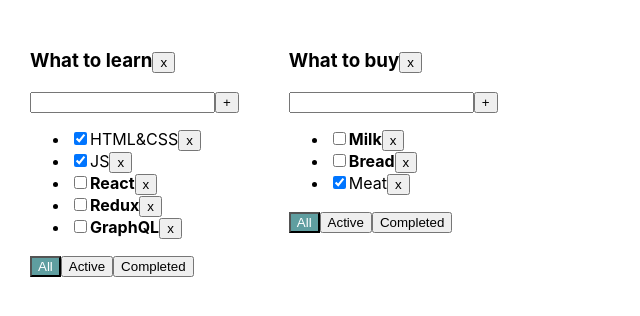
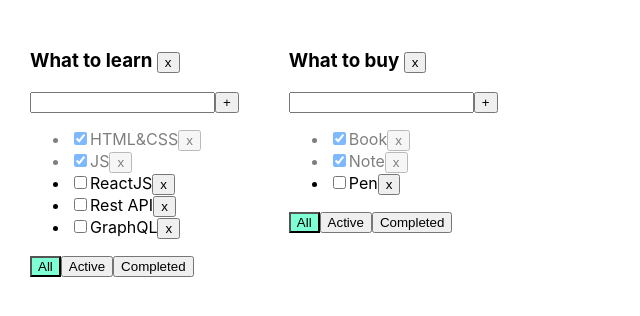
Before and after one commit to SnezhanaKorsak/Todolist-LessonVersion, a React (Create React App) app: page / in a window 1280 px wide. Shown: the top 316 px of the page, without its empty margins (0-640 px from the left). Built offline with nearby package versions, Linux system fonts and the light colour scheme.

Commit message:
Created array of todolist and tasks. upgraded App and Todolists components. And added function for remove todolists

```diff
--- a/src/App.css
+++ b/src/App.css
@@ -7,15 +7,18 @@
   margin-right: 50px;
 }
 
-.active-filter {
-  background-color: cadetblue;
-  color: white;
-}
 .error {
-  border: 2px solid red;
-  outline: none;
+  border: red 1px solid;
 }
 
-.notCompleted {
-  font-weight: 700;
+.error-message {
+  color: red;
 }
+
+.active-filter {
+  background-color: aquamarine;
+}
+
+.is-done {
+  opacity: 0.5;
+}
--- a/src/App.tsx
+++ b/src/App.tsx
@@ -1,114 +1,114 @@
 import React, {useState} from 'react';
 import './App.css';
+import {Todolist} from './Todolist';
+import {v1} from 'uuid';
 
-import {v1} from "uuid";
-import {TodoList} from "./TodoList";
-
-export type TaskType = {
-    id: string
-    title: string
-    isDone: boolean
-}
-
-export type FilterValuesType = "all" | "active" | "completed"
-
-type TodolistType = {
+export type FilterValuesType = "all" | "active" | "completed";
+type TodolistPropsType = {
     id: string
     title: string
     filter: FilterValuesType
 }
-type TaskStateType = {
-    [key: string]: Array<TaskType>
-}
 
 function App() {
 
-    const todolistId1 = v1()
-    const todolistId2 = v1()
+    const todolistId1 = v1();
+    const todolistId2 = v1();
 
-    let [todolists, setTodolist] = useState<Array<TodolistType>>([
-        {id: todolistId1, title: "What to learn", filter: "all"},
-        {id: todolistId2, title: "What to buy", filter: "all"}
-    ])
+    const [todolists, setTodolists] = useState<Array<TodolistPropsType>>([
+            {
+                id: todolistId1,
+                title: "What to learn",
+                filter: "all"
+            },
+            {
+                id: todolistId2,
+                title: "What to buy",
+                filter: "all"
+            },
+        ]
+    )
 
-    const [tasks, setTasks] = useState<TaskStateType>({
+    let [tasks, setTasks] = useState({
         [todolistId1]: [
             {id: v1(), title: "HTML&CSS", isDone: true},
             {id: v1(), title: "JS", isDone: true},
-            {id: v1(), title: "React", isDone: false},
-            {id: v1(), title: "Redux", isDone: false},
-            {id: v1(), title: "GraphQL", isDone: false}
+            {id: v1(), title: "ReactJS", isDone: false},
+            {id: v1(), title: "Rest API", isDone: false},
+            {id: v1(), title: "GraphQL", isDone: false},
         ],
         [todolistId2]: [
-            {id: v1(), title: "Milk", isDone: false},
-            {id: v1(), title: "Bread", isDone: false},
-            {id: v1(), title: "Meat", isDone: true}
+            {id: v1(), title: "Book", isDone: true},
+            {id: v1(), title: "Note", isDone: true},
+            {id: v1(), title: "Pen", isDone: false},
+
         ]
-    })
+    });
 
-    //BLL:
+    function removeTask(id: string, todolistId: string) {
+        let task = tasks[todolistId]
+        tasks[todolistId] = task.filter(t => t.id != id);
+        setTasks({...tasks});
+    }
+
+    function addTask(title: string, todolistId: string) {
+        let taskTodolist = tasks[todolistId]
+        let task = {id: v1(), title: title, isDone: false};
+        tasks[todolistId] = [task, ...taskTodolist];
+        setTasks({...tasks});
+    }
+
+    function changeStatus(taskId: string, isDone: boolean, todolistId: string) {
+        let taskTodolist = tasks[todolistId]
+        let task = taskTodolist.find(t => t.id === taskId);
+        if (task) {
+            task.isDone = isDone;
+        }
+
+        setTasks({...tasks});
+    }
 
 
-    const removeTask = (taskID: string, todolistId: string) => {
-        tasks[todolistId] = tasks[todolistId].filter(t => t.id !== taskID)
-        setTasks({...tasks})
-    }
-    const addTask = (title: string, todolistId: string) => {
-        const newTask: TaskType = {
-            id: v1(),
-            title: title,
-            isDone: false
-        }
-        tasks[todolistId] = [newTask, ...tasks[todolistId]]
-        setTasks({...tasks})
-    }
-    const changeTaskStatus = (taskID: string, isDone: boolean, todolistId: string) => {
-        // const  updatedTasks: Array<TaskType> = tasks
-        //      .map(t => t.id === taskID ? {...t, isDone: isDone} : t)
-        // setTasks(updatedTasks)
-        tasks[todolistId] = tasks[todolistId].map(t => t.id === taskID ? {...t, isDone} : t)
-        setTasks({...tasks})
+    function changeFilter(value: FilterValuesType, todolistId: string) {
+        let todolist = todolists.find(tl => tl.id === todolistId)
+        if (todolist) {
+            todolist.filter = value
+            setTodolists([...todolists])
         }
 
-    const removeTodolist = (todolistId: string) => {
-        setTodolist (todolists.filter(tl => tl.id !== todolistId) )
+    }
+    function removeTodolist (todolistId: string) {
+        setTodolists( todolists.filter (tl => tl.id != todolistId) )
         delete tasks[todolistId]
-    }
+        setTasks({...tasks})
 
-    //UI:
-    const changeTodoListFilter = (value: FilterValuesType, todolistId: string) => {
-        let todolist = todolists.find(tl => tl.id === todolistId);
-        if (todolist) {
-            todolist.filter = value;
-            setTodolist([...todolists])
-        }
     }
 
     return (
         <div className="App">
             {todolists.map(tl => {
+                let tasksForTodolist = tasks[tl.id];
 
-                let tasksForRender = tasks[tl.id]
                 if (tl.filter === "active") {
-                    tasksForRender = tasksForRender.filter(t => t.isDone === false)
+                    tasksForTodolist = tasksForTodolist.filter(t => t.isDone === false);
                 }
                 if (tl.filter === "completed") {
-                    tasksForRender = tasksForRender.filter(t => t.isDone === true)
+                    tasksForTodolist = tasksForTodolist.filter(t => t.isDone === true);
                 }
-
-                return <TodoList key={tl.id}
+                return <Todolist
+                    key={tl.id}
                     id={tl.id}
                     title={tl.title}
-                                 tasks={tasksForRender}
+                    tasks={tasksForTodolist}
+                    removeTask={removeTask}
+                    changeFilter={changeFilter}
+                    addTask={addTask}
+                    changeTaskStatus={changeStatus}
                     filter={tl.filter}
-                                 removeTask={removeTask}
-                                 addTask={addTask}
-                                 changeTaskStatus={changeTaskStatus}
-                                 changeTodoListFilter={changeTodoListFilter}
                     removeTodolist={removeTodolist}
                 />
-            })
-            }
+            })}
+
         </div>
     );
 }
--- a/src/TodoList.tsx
+++ b/src/TodoList.tsx
@@ -1,100 +1,90 @@
-import React, {useState, KeyboardEvent, ChangeEvent} from 'react';
-import {FilterValuesType, TaskType} from "./App";
+import React, {ChangeEvent, KeyboardEvent, useState} from 'react';
+import {FilterValuesType} from './App';
 
-type TodoListPropsType = {
+type TaskType = {
+    id: string
+    title: string
+    isDone: boolean
+}
+
+type PropsType = {
     id: string
     title: string
     tasks: Array<TaskType>
+    removeTask: (taskId: string, todolistId: string) => void
+    changeFilter: (value: FilterValuesType, todolistId: string) => void
+    addTask: (title: string, todolistId: string) => void
+    changeTaskStatus: (taskId: string, isDone: boolean, todolistId: string) => void
     filter: FilterValuesType
-    removeTask: (taskID: string, todolistId: string) => void
-    addTask: (title: string, todolistId: string) => void
-    changeTaskStatus: (taskID: string, isDone: boolean, todolistId: string) => void
-    changeTodoListFilter: (filter: FilterValuesType, todolistId: string) => void
     removeTodolist: (todolistId: string) => void
 }
 
-export function TodoList (props: TodoListPropsType) {
-    const [title, setTitle] = useState<string>("")
-    const [error, setError] = useState<boolean>(false)
-    const tasksList = props.tasks.map(t => {
-        const changeStatus =
-            (e: ChangeEvent<HTMLInputElement>) => props.changeTaskStatus(t.id, e.currentTarget.checked, props.id)
-        return (
-            <li key={t.id}>
-                <input
-                    type="checkbox"
-                    checked={t.isDone}
-                    onChange={changeStatus}
-                />
-                <span className={!t.isDone ? "notCompleted" : ""}>{t.title}</span>
-                <button onClick={() => props.removeTask(t.id, props.id)}>x</button>
-            </li>
-        )
-    })
+export function Todolist(props: PropsType) {
+
+    let [title, setTitle] = useState("")
+    let [error, setError] = useState<string | null>(null)
 
     const addTask = () => {
-        const trimmedTitle = title.trim()
-        if(trimmedTitle){
-            props.addTask(title, props.id)
+        if (title.trim() !== "") {
+            props.addTask(title.trim(), props.id);
+            setTitle("");
         } else {
-            setError(true)
-        }
-        setTitle("")
-    }
-    const setAllFilter = () => props.changeTodoListFilter("all", props.id)
-    const setActiveFilter = () => props.changeTodoListFilter("active", props.id)
-    const setCompletedFilter = () => props.changeTodoListFilter("completed", props.id)
-    const onKeyPressAddTask = (e: KeyboardEvent<HTMLInputElement>) => {
-        if (e.key === "Enter") {
-            addTask()
+            setError("Title is required");
         }
     }
-    const changeTitle = (e: ChangeEvent<HTMLInputElement>) => {
-        if(error){
-            setError(false)
-        }
+
+    const onChangeHandler = (e: ChangeEvent<HTMLInputElement>) => {
         setTitle(e.currentTarget.value)
     }
-    const removeTodolistHandler = () => {
-        props.removeTodolist(props.id)
+
+    const onKeyPressHandler = (e: KeyboardEvent<HTMLInputElement>) => {
+        setError(null);
+        if (e.charCode === 13) {
+            addTask();
+        }
     }
 
-    let allBtnClass = "";
-    if (props.filter === "all") {
-        allBtnClass = "active-filter"
-    }
-    const activeBtnClass = props.filter === "active" ? "active-filter" : ""
-    const completedBtnClass = props.filter === "completed" ? "active-filter" : ""
-    return (
+    const onAllClickHandler = () => props.changeFilter("all", props.id);
+    const onActiveClickHandler = () => props.changeFilter("active", props.id);
+    const onCompletedClickHandler = () => props.changeFilter("completed", props.id);
+    const removeTodolistHandler = () => props.removeTodolist(props.id);
+
+    return <div>
+        <h3>{props.title} <button onClick={removeTodolistHandler}>x</button></h3>
         <div>
-            <h3>{props.title}<button onClick={removeTodolistHandler}>x</button></h3>
-            <div>
-                <input
-                    value={title}
-                    onChange={changeTitle}
-                    onKeyPress={onKeyPressAddTask}
+            <input value={title}
+                   onChange={onChangeHandler}
+                   onKeyPress={onKeyPressHandler}
                    className={error ? "error" : ""}
             />
             <button onClick={addTask}>+</button>
-                {error && <div style={{color: "red"}}>Title is required!</div>}
+            {error && <div className="error-message">{error}</div>}
         </div>
         <ul>
-                {tasksList}
+            {
+                props.tasks.map(t => {
+                    const onClickHandler = () => props.removeTask(t.id, props.id)
+                    const onChangeHandler = (e: ChangeEvent<HTMLInputElement>) => {
+                        props.changeTaskStatus(t.id, e.currentTarget.checked, props.id);
+                    }
+
+                    return <li key={t.id} className={t.isDone ? "is-done" : ""}>
+                        <input type="checkbox"
+                               onChange={onChangeHandler}
+                               checked={t.isDone}/>
+                        <span>{t.title}</span>
+                        <button onClick={onClickHandler}>x</button>
+                    </li>
+                })
+            }
         </ul>
         <div>
-                <button
-                    className={allBtnClass}
-                    onClick={setAllFilter}>All
-                </button>
-                <button
-                    className={activeBtnClass}
-                    onClick={setActiveFilter}>Active
-                </button>
-                <button
-                    className={props.filter === "completed" ? "active-filter" : ""}
-                    onClick={setCompletedFilter}>Completed
-                </button>
+            <button className={props.filter === 'all' ? "active-filter" : ""}
+                    onClick={onAllClickHandler}>All</button>
+            <button className={props.filter === 'active' ? "active-filter" : ""}
+                onClick={onActiveClickHandler}>Active</button>
+            <button className={props.filter === 'completed' ? "active-filter" : ""}
+                onClick={onCompletedClickHandler}>Completed</button>
         </div>
     </div>
-    )
 }
```
Lines whose indentation alone changed are shown as unchanged.
